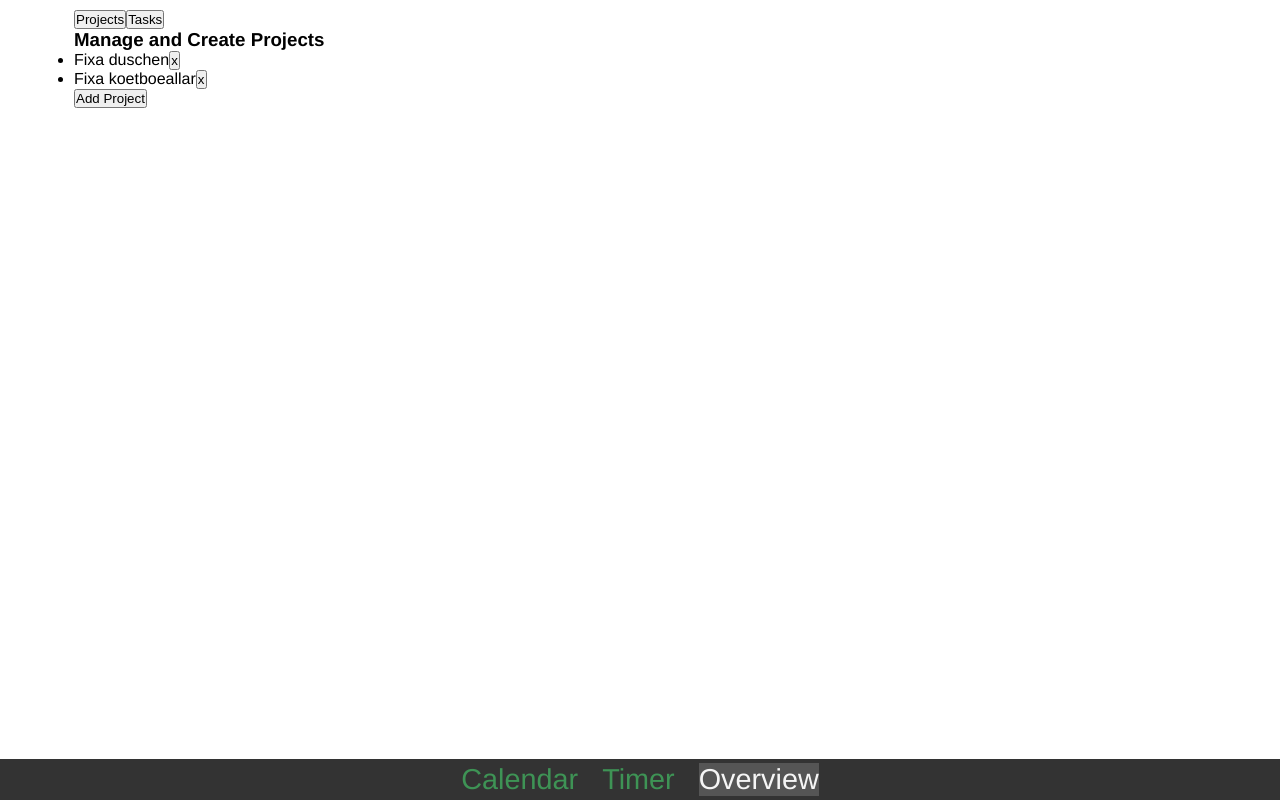
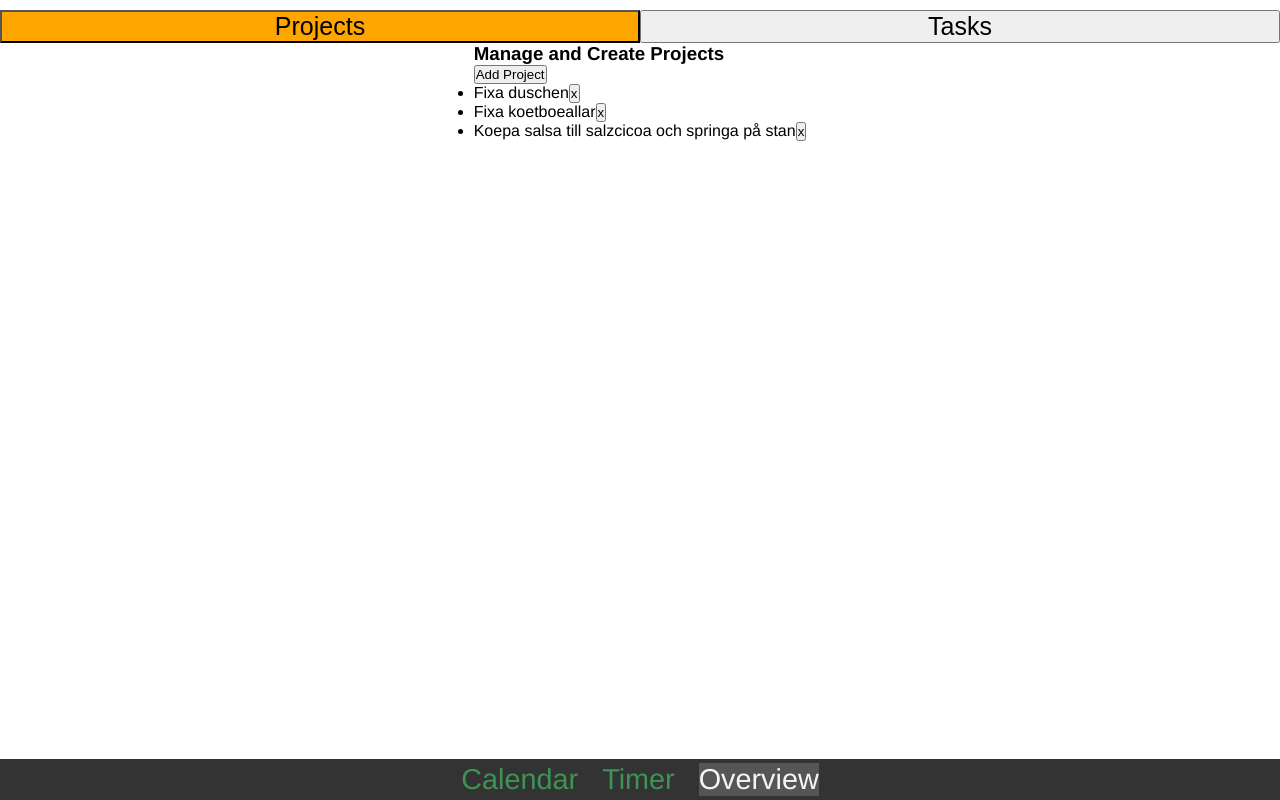
Before and after one commit to joakimmelen/timetracker, a React (Vite) app: page /overview in a window 1280 px wide. Built offline with nearby package versions, Linux system fonts and the light colour scheme; data requests are answered from the project's data file.

Commit message:
updated css for navbar

```diff
--- a/db.json
+++ b/db.json
@@ -9,6 +9,11 @@
       "title": "Fixa koetboeallar",
       "color": "#000000",
       "id": 3
+    },
+    {
+      "title": "Koepa salsa till salzcicoa och springa på stan",
+      "color": "#000000",
+      "id": 4
     }
   ],
   "tasks": [
--- a/src/components/NewProjectForm.jsx
+++ b/src/components/NewProjectForm.jsx
@@ -16,7 +16,12 @@ function NewProjectForm() {
 
   return (
     <div>
-      <h2>Create Project</h2>
+      <div>
+        <h2>Create Project</h2>
+        <Link to={`/overview`}>
+          <button>Back</button>
+        </Link>
+      </div>
       <form onSubmit={handleSubmit}>
         <label htmlFor="projectName">Project Name</label>
         <input
@@ -26,6 +31,7 @@ function NewProjectForm() {
           name="projectName"
           id="projectName"
         />
+        <br />
         <label htmlFor="projectColor">Project Color</label>
         <input
           type="color"
@@ -33,9 +39,6 @@ function NewProjectForm() {
           name="projectColor"
           id="projectColor"
         />
-        <Link to={`/overview`}>
-          <button>Back</button>
-        </Link>
         <button type="submit">Submit</button>
       </form>
     </div>
--- a/src/components/NewTaskForm.jsx
+++ b/src/components/NewTaskForm.jsx
@@ -35,7 +35,7 @@ function NewTaskForm() {
           ))}
         </select>
         <Link to={`/overview`}>
-          <button>Cancel</button>
+          <button>Back</button>
         </Link>
         <button type="submit">Submit</button>
       </form>
--- a/src/components/Overview.jsx
+++ b/src/components/Overview.jsx
@@ -1,6 +1,7 @@
 import React, { useState } from "react";
 import Projects from "./Projects";
 import Tasks from "./Tasks";
+import OverviewStyles from "./Overview.module.css";
 
 function Overview() {
   const [state, setState] = useState("projects");
@@ -11,25 +12,33 @@ function Overview() {
 
   return state === "projects" ? (
     <div>
-      <div className="topoverview">
-        <button value="projects" onClick={handleClick}>
+      <div className={OverviewStyles.overview_topoverview}>
+        <button
+          className={OverviewStyles.overview_isActive}
+          value="projects"
+          onClick={handleClick}
+        >
           Projects
         </button>
         <button value="tasks" onClick={handleClick}>
           Tasks
         </button>
       </div>
-      <div>
+      <div className={OverviewStyles.overview_container}>
         <Projects />
       </div>
     </div>
   ) : (
     <div>
-      <div className="topoverview">
+      <div className={OverviewStyles.overview_topoverview}>
         <button value="projects" onClick={handleClick}>
           Projects
         </button>
-        <button value="tasks" onClick={handleClick}>
+        <button
+          className={OverviewStyles.overview_isActive}
+          value="tasks"
+          onClick={handleClick}
+        >
           Tasks
         </button>
       </div>
--- /dev/null
+++ b/src/components/Overview.module.css
@@ -0,0 +1,21 @@
+.overview_topoverview {
+    display: flex;
+    justify-content: center;
+    position: sticky;
+    top: 10px;
+}
+
+.overview_topoverview button {
+    font-size: 25px;
+    width: 50%;
+}
+
+.overview_isActive {
+    background-color: orange;
+}
+
+.overview_container {
+    display: flex;
+    justify-content: center;
+    margin: 10px auto;
+}
--- a/src/components/Projects.jsx
+++ b/src/components/Projects.jsx
@@ -14,6 +14,10 @@ function Projects() {
     <div>
       <div>
         <h3>Manage and Create Projects</h3>
+        <Link to={`/newproject`}>
+          <button>Add Project</button>
+        </Link>
+      </div>
       <div>
         <ul>
           {projects.map((project) => (
@@ -24,10 +28,6 @@ function Projects() {
           ))}
         </ul>
       </div>
-        <Link to={`/newproject`}>
-          <button>Add Project</button>
-        </Link>
-      </div>
     </div>
   );
 }
--- /dev/null
+++ b/src/components/Projects.module.css
@@ -0,0 +1,56 @@
+.topcontainer {
+    display: flex;
+    flex-direction: column;
+    padding: 20px;
+    color: #333;
+}
+
+.topcontainer button {
+    background-color: rgb(62, 147, 85);
+    color: white;
+    padding: 5px;
+}
+
+.container {
+    padding-top: 5px;
+
+}
+
+.content {
+    padding: 10px;
+    font-size: 1.5rem;
+    border: 1px solid rgba(51, 51, 51, 0.167);
+
+}
+
+li {
+    list-style: none;
+}
+
+h3 {
+    font-weight: 700;
+}
+
+ul {
+    display: flex;
+    flex-direction: column;
+    gap: 5px;
+    color: #333;
+}
+
+ul li {
+    display: flex;
+    justify-content: space-between;
+    background-color: whitesmoke;
+    align-items: center;
+    min-height: 2.5rem;
+}
+
+li button {
+    min-height: 30px;
+    min-width: 30px;
+    color: red;
+    font-weight: 600;
+    background-color: rgba(51, 51, 51, 0.26);
+    border: 1px solid rgba(51, 51, 51, 0.063);
+}
--- a/src/components/Tasks.jsx
+++ b/src/components/Tasks.jsx
@@ -13,6 +13,10 @@ function Projects() {
     <div>
       <div>
         <h3>Manage and Create Tasks</h3>
+        <Link to={`/newtask`}>
+          <button>Add Task</button>
+        </Link>
+      </div>
       <div>
         <ul>
           {tasks.map((task) => (
@@ -23,10 +27,6 @@ function Projects() {
           ))}
         </ul>
       </div>
-        <Link to={`/newtask`}>
-          <button>Add Task</button>
-        </Link>
-      </div>
     </div>
   );
 }
--- /dev/null
+++ b/src/components/Tasks.module.css
@@ -0,0 +1,57 @@
+.tasks-topcontainer {
+    display: flex;
+    flex-direction: column;
+    padding: 20px;
+    color: #333;
+
+}
+
+.tasks-topcontainer button {
+    background-color: rgb(62, 147, 85);
+    color: white;
+    padding: 5px;
+}
+
+.tasks-container {
+    padding-top: 5px;
+
+}
+
+.tasks-content {
+    padding: 10px;
+    font-size: 1.5rem;
+    border: 1px solid rgba(51, 51, 51, 0.167);
+
+}
+
+li {
+    list-style: none;
+}
+
+h3 {
+    font-weight: 700;
+}
+
+ul {
+    display: flex;
+    flex-direction: column;
+    gap: 5px;
+    color: #333;
+}
+
+ul li {
+    display: flex;
+    justify-content: space-between;
+    background-color: whitesmoke;
+    align-items: center;
+    min-height: 2.5rem;
+}
+
+li button {
+    height: 30px;
+    width: 30px;
+    color: red;
+    font-weight: 600;
+    background-color: rgba(51, 51, 51, 0.26);
+    border: 1px solid rgba(51, 51, 51, 0.063);
+}
--- a/src/pages/RootLayout.jsx
+++ b/src/pages/RootLayout.jsx
@@ -5,8 +5,8 @@ import RootStyles from "./RootLayout.module.css";
 
 function RootLayout() {
   return (
-    <div className={RootStyles.content}>
-      <div className={RootStyles.container}>
+    <div>
+      <div>
         <Outlet />
       </div>
       <NavBar />
--- a/src/pages/RootLayout.module.css
+++ b/src/pages/RootLayout.module.css
@@ -5,7 +5,12 @@
 }
 
 html, body {
+    height: 100%;
+}
+
+body {
     font-family: 'Franklin Gothic Medium', 'Arial Narrow', Arial, sans-serif;
+    list-style: none;
 }
 
 .container {
@@ -13,5 +18,4 @@ html, body {
     margin: 0 auto;
     padding: 10px;
     overflow: none;
-
 }
```
Also changed, not shown: src/components/Form.module.css (added). Lines whose indentation alone changed are shown as unchanged.
